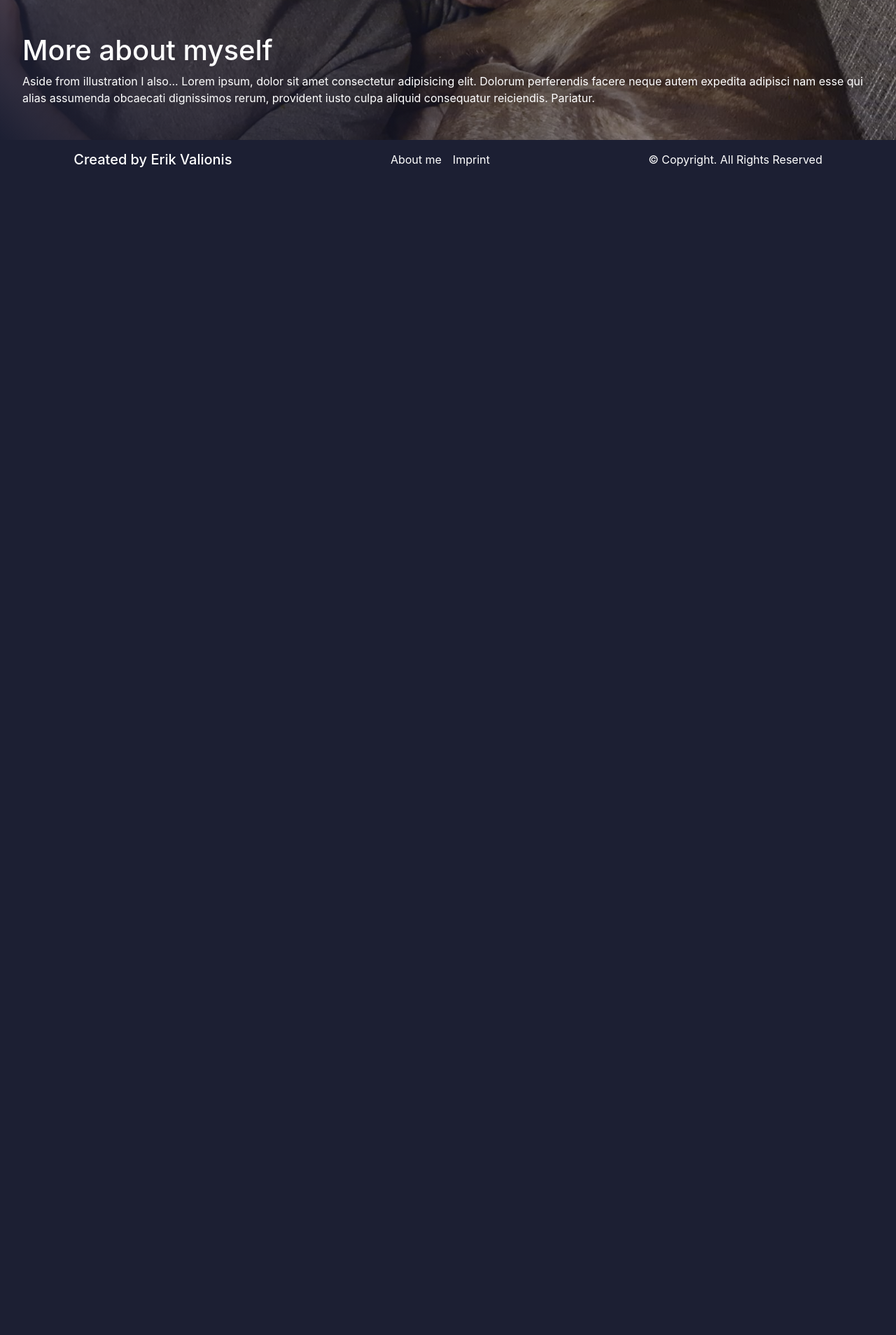
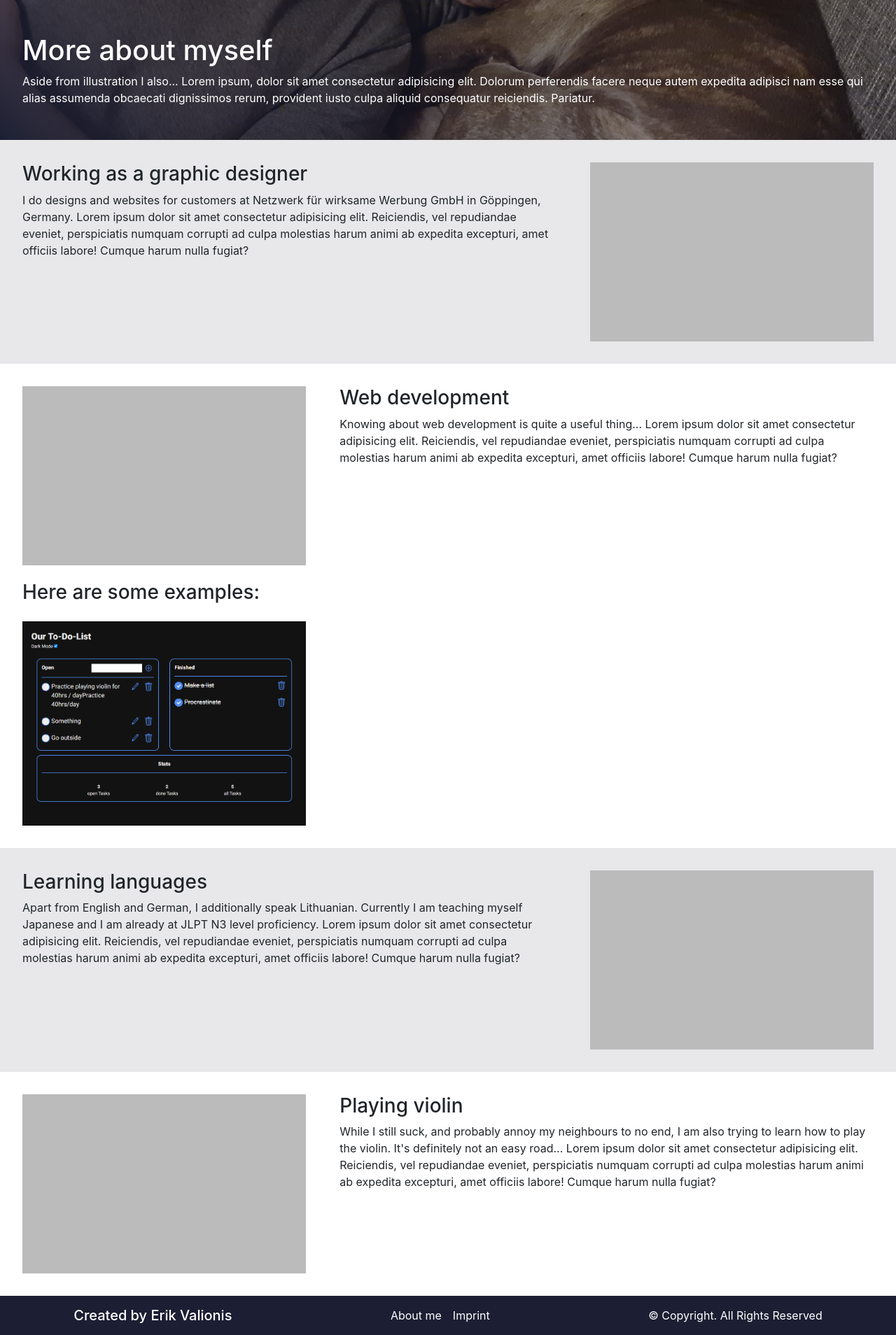
Before and after one commit to Elaktrato/portfolio, a PHP site: page /pages/about/index.html in a window 1280 px wide. Shown: the part 600-2508 px from the top of the page at 70% size. Before the commit the page ends 839 px from the top, so only its background shows below. Run offline with PHP 8.4, Linux system fonts and the light colour scheme; some libraries are stand-ins or nearby versions.

Commit message:
Added about page stuff

```diff
--- a/index.html
+++ b/index.html
@@ -87,7 +87,7 @@
                         </section>
                     </a>
 
-                    <a href="./projects/pro1.html">
+                    <a href="./projects/index.html?picLight=2">
                         <div class="looksy">Take a look!</div>
                     </a>
                 </article>
@@ -100,13 +100,13 @@
                             <p>Lorem ipsum dolor sit amet consectetur adipisicing elit. Culpa obcaecati iste quaerat qui placeat tempora debitis aperiam adipisci dolor quas doloremque reiciendis nulla omnis, fuga officiis libero velit mollitia iusto?</p>
                         </section>
                     </a>
-                    <a href="./projects/pro2.html">
+                    <a href="./projects/index.html?picLight=2">
                         <div class="looksy">Take a look!</div>
                     </a>
                 </article>
 
                 <article class="projectpre">
-                    <a href="./projects/pro3.html">
+                    <a href="./projects/index.html?picLight=2">
                         <img src="./assets/images/one-winged-lanky-dude.jpg" alt="">
                         <section>
                             <h3>Project No. 3</h3>
--- a/pages/about/index.html
+++ b/pages/about/index.html
@@ -71,8 +71,70 @@
 
     <main>
 
-        <section>
+        <section class="wrapblock grey ">
+            <div class="flexer">
+                <div class="textLeft">
+                    <h3>Working as a graphic designer</h3>
+                    <p>
+                        I do designs and websites for customers at Netzwerk für wirksame Werbung GmbH in Göppingen, Germany. Lorem ipsum dolor sit amet consectetur adipisicing elit. Reiciendis, vel repudiandae eveniet, perspiciatis numquam corrupti ad culpa molestias harum animi
+                        ab expedita excepturi, amet officiis labore! Cumque harum nulla fugiat?
+                    </p>
+                </div>
+                <div class="third blockImage"></div>
+            </div>
+        </section>
 
+
+
+        <section class="wrapblock ">
+            <div class="flexer">
+                <div class="third blockImage"></div>
+                <div class="textRight">
+                    <h3>Web development</h3>
+                    <p>
+                        Knowing about web development is quite a useful thing... Lorem ipsum dolor sit amet consectetur adipisicing elit. Reiciendis, vel repudiandae eveniet, perspiciatis numquam corrupti ad culpa molestias harum animi ab expedita excepturi, amet officiis labore!
+                        Cumque harum nulla fugiat?
+                    </p>
+                </div>
+            </div>
+            <div class="examples">
+                <div>
+                    <h3>Here are some examples:</h3>
+                </div>
+                <div class="webExamples">
+                    <a href="https://elaktrato.github.io/ToDo/" target="_blank">
+                        <div class="webdev third toDoList">
+                        </div>
+                    </a>
+                </div>
+            </div>
+        </section>
+
+
+        <section class="wrapblock grey">
+            <div class="flexer">
+                <div class="textLeft">
+                    <h3>Learning languages</h3>
+                    <p>
+                        Apart from English and German, I additionally speak Lithuanian. Currently I am teaching myself Japanese and I am already at JLPT N3 level proficiency. Lorem ipsum dolor sit amet consectetur adipisicing elit. Reiciendis, vel repudiandae eveniet, perspiciatis
+                        numquam corrupti ad culpa molestias harum animi ab expedita excepturi, amet officiis labore! Cumque harum nulla fugiat?
+                    </p>
+                </div>
+                <div class="third blockImage"></div>
+            </div>
+        </section>
+
+        <section class="wrapblock ">
+            <div class="flexer">
+                <div class="third blockImage"></div>
+                <div class="textRight">
+                    <h3>Playing violin</h3>
+                    <p>
+                        While I still suck, and probably annoy my neighbours to no end, I am also trying to learn how to play the violin. It's definitely not an easy road... Lorem ipsum dolor sit amet consectetur adipisicing elit. Reiciendis, vel repudiandae eveniet, perspiciatis
+                        numquam corrupti ad culpa molestias harum animi ab expedita excepturi, amet officiis labore! Cumque harum nulla fugiat?
+                    </p>
+                </div>
+            </div>
         </section>
 
     </main>
--- a/style.css
+++ b/style.css
@@ -329,3 +329,54 @@
             object-fit: cover;
         }
     }
+
+    .third {
+        width: calc(100% * (1 / 3.001));
+    }
+
+    .blockImage {
+        background-color: #bbb;
+        min-height: 20vw;
+        display: block;
+        min-width: calc(100% * (1/3.001));
+    }
+
+    .textLeft {
+        padding-right: 3rem;
+    }
+
+    .textRight {
+        padding-left: 3rem;
+    }
+
+    .flexer {
+        display: flex;
+        flex-flow: row;
+    }
+
+    .webExamples {
+        display: flex;
+        flex-flow: row;
+    }
+
+    .webExamples a {
+        display: contents;
+    }
+
+    .webdev {
+        display: block;
+        background-size: cover;
+        padding-bottom: 24%;
+    }
+
+    .toDoList {
+        background-image: url(./assets/webdev/todolist.png);
+    }
+
+    .examples {
+        padding-top: 1.4rem;
+    }
+
+    .examples>div>h3 {
+        padding-bottom: 1rem;
+    }
```
Also changed, not shown: pages/projects/index.html (+20 -1 lines), assets/webdev/todolist.png (added).
